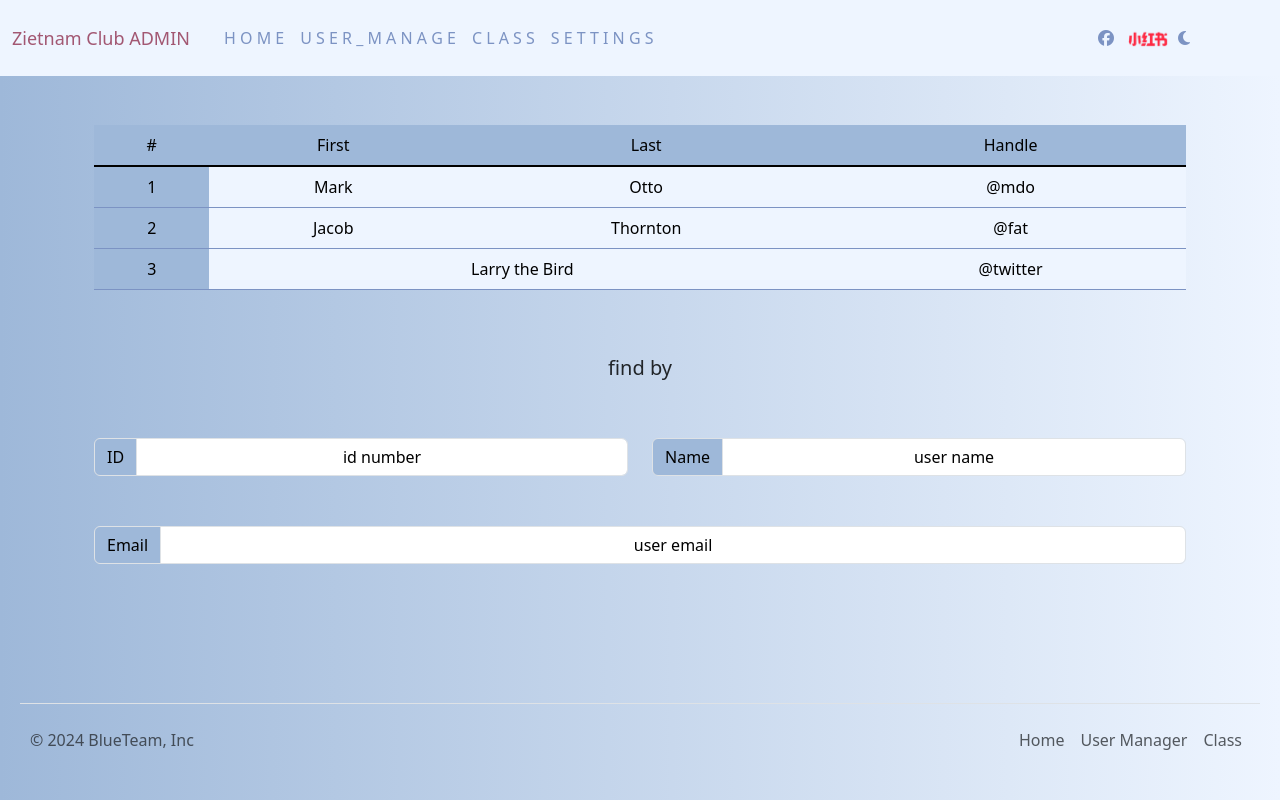
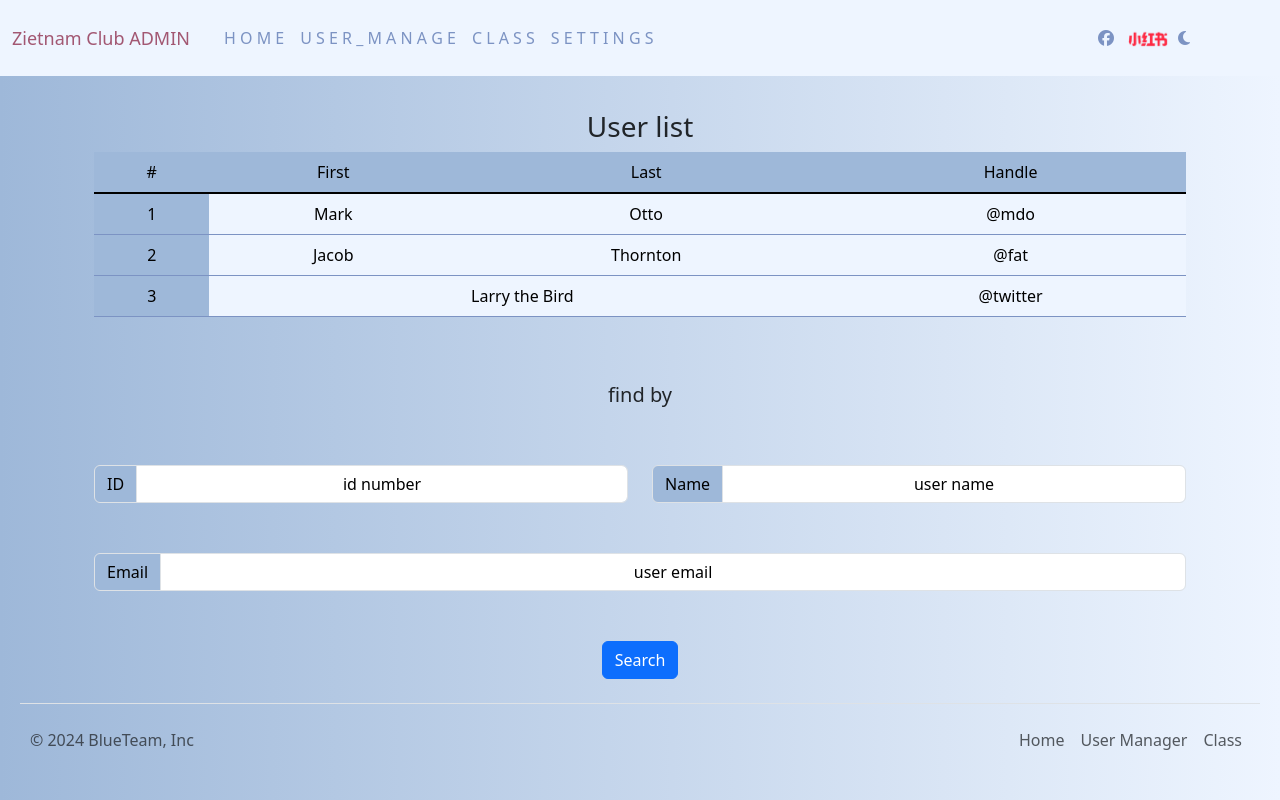
Before and after one commit to Torru20/zietnam_club_php, a PHP site: page /admin/a_user_manage.php in a window 1280 px wide. Run offline with PHP 8.4, Linux system fonts and the light colour scheme; some libraries are stand-ins or nearby versions; some web fonts are replaced.

Commit message:
nhu_1/11_2
admin

```diff
--- a/admin/a_user_manage.php
+++ b/admin/a_user_manage.php
@@ -19,6 +19,9 @@
         .form-control::placeholder{
             color: var(--text);
         }
+        h3{
+          padding-top:50px;
+        }
 
     </style>
 </head>
@@ -27,8 +30,9 @@
         require "../components/a_navbar.php";
     ?>
     <div class="container-md">
+
         <div class="container text-center">
-
+        <h3>User list</h3>
 
             <div class="row align-items-start">
                 <div class="col">
@@ -66,7 +70,10 @@
                   <input type="text" class="form-control" placeholder="user email" aria-label="Bans" aria-describedby="Bans">
               </div>
 
+
+
             </div>
+            <button type="button" class="btn btn-primary">Search</button>
         </div>
 
     </div>
```
